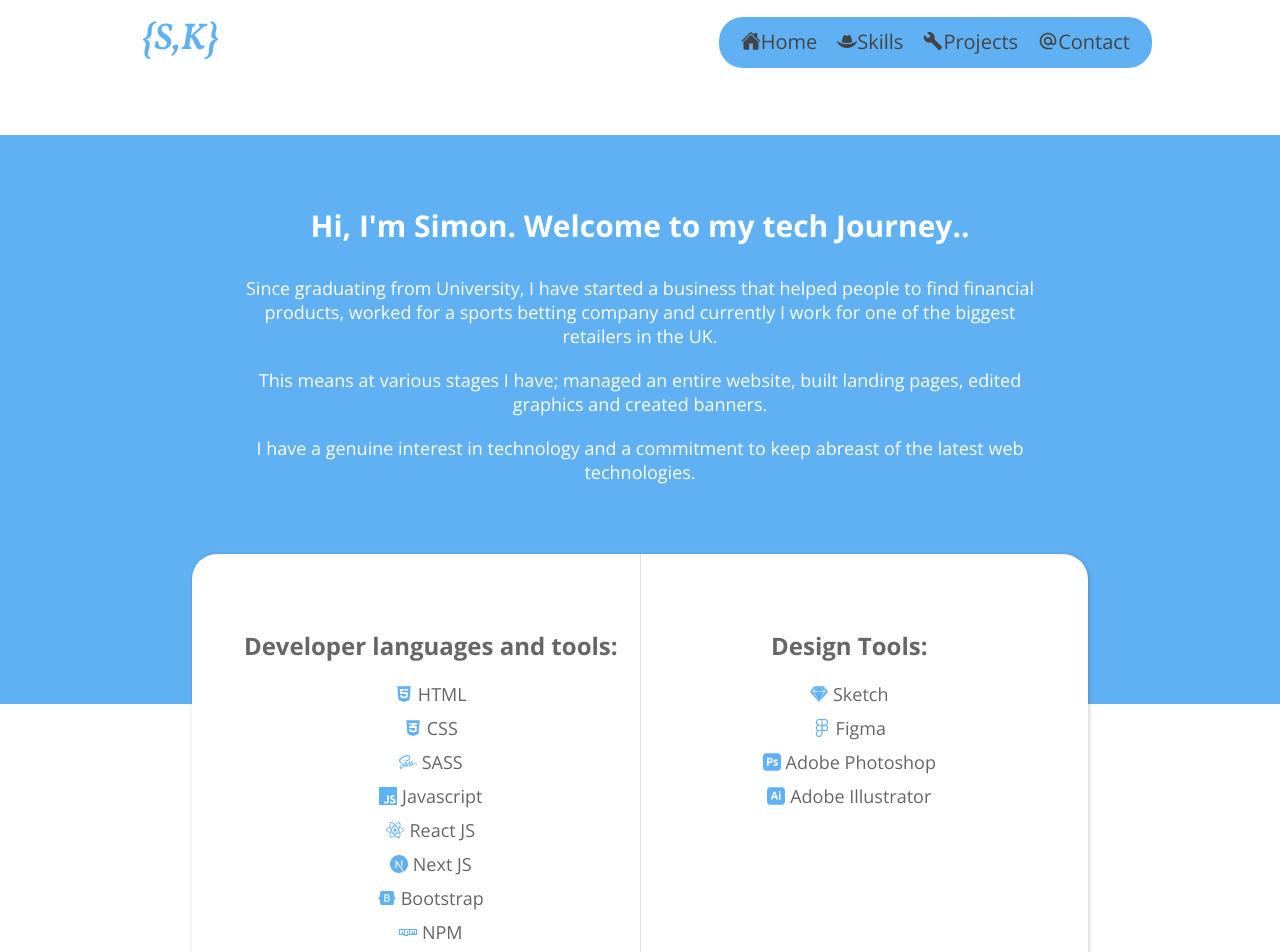
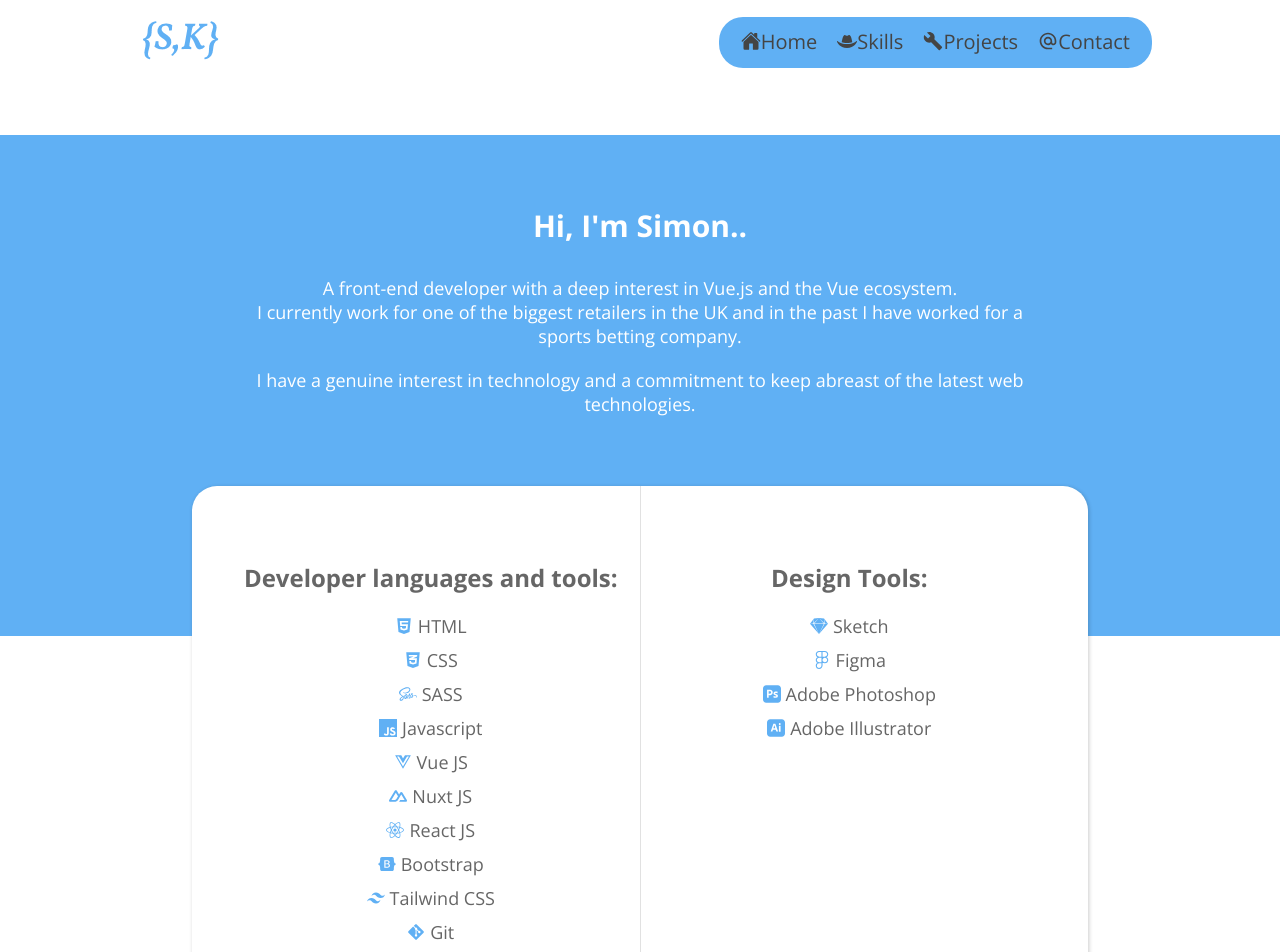
Before and after one commit to simonxlk/portfolio, a React (Create React App) app: page /skills in a window 1280 px wide. Shown: the top 952 px of the page. Built offline with nearby package versions, Linux system fonts and the light colour scheme.

Commit message:
skills page updated, more projects added

```diff
--- a/src/components/Skills.jsx
+++ b/src/components/Skills.jsx
@@ -1,25 +1,20 @@
 import React from 'react'
 import "./Skills.css";
-import { FaHtml5, FaCss3Alt, FaSass, FaReact, FaBootstrap, FaNpm, FaGitAlt } from 'react-icons/fa';
-import { SiJavascript, SiNextdotjs, SiSketch, SiFigma, SiAdobephotoshop, SiAdobeillustrator, SiGithub } from 'react-icons/si'
+import { FaHtml5, FaCss3Alt, FaSass, FaReact, FaBootstrap, FaGitAlt, FaVuejs } from 'react-icons/fa';
+import { SiJavascript, SiSketch, SiFigma, SiAdobephotoshop, SiAdobeillustrator, SiGithub, SiNuxtdotjs, SiTailwindcss } from 'react-icons/si'
 
 function Skills() {
   return (
     <div id='skills_section'>
       <div className="intro-wrapper">
           <div className="intro-text">
-            <h2>Hi, I'm Simon. Welcome to my tech Journey..</h2>
-            <p>Since graduating from University, I have started a business
-              that helped people to find financial products, worked for
-              a sports betting company and currently I work for one of
-              the biggest retailers in the UK.</p>
-              <p>
-              This means at various stages I have; managed an entire
-              website, built landing pages, edited graphics and
-              created banners.
-              </p>
-              <p>I have a genuine interest in technology and a
-                commitment to keep abreast of the latest web technologies.</p>
+            <h2>Hi, I'm Simon..</h2>
+            <p>A front-end developer with a deep interest in Vue.js and the Vue ecosystem.
+              <br />
+              I currently work for one of the biggest retailers in the UK and in the past I have worked for a sports betting company.
+            </p>
+            <p>I have a genuine interest in technology and a
+              commitment to keep abreast of the latest web technologies.</p>
           </div>
       </div>
       <div className="skills-wrapper">
@@ -30,10 +25,11 @@
             <p><FaCss3Alt className='skill-icon'/>CSS </p>
             <p><FaSass className='skill-icon'/>SASS </p>
             <p><SiJavascript className='skill-icon'/> Javascript </p>
+            <p><FaVuejs className='skill-icon'/>Vue JS </p>
+            <p><SiNuxtdotjs className='skill-icon'/>Nuxt JS </p>
             <p><FaReact className='skill-icon'/>React JS </p>
-            <p><SiNextdotjs className='skill-icon'/>Next JS </p>
             <p><FaBootstrap className='skill-icon'/>Bootstrap </p>
-            <p><FaNpm className='skill-icon'/>NPM</p>
+            <p><SiTailwindcss className='skill-icon'/>Tailwind CSS</p>
             <p><FaGitAlt className='skill-icon'/>Git</p>
             <p><SiGithub className='skill-icon'/>GitHub</p>
 
--- a/src/components/data.js
+++ b/src/components/data.js
@@ -1,6 +1,14 @@
 export const Projects = [
     {
         id: 1,
+        img: "https://portfolio-3e62a.web.app/images/preview/cryptobag.jpg",
+        link: "https://mycryptobag.netlify.app/",
+        pname: "CryptoBag Web App (Nuxt.js)",
+        desc: "A crypto tracking Web App that allows you to keep track of all your coins and gauge whether you’re up or down against the market. This app is built in Nuxt.js the SSR version of Vue.js and uses APIs from coingecko and Google Firebase for authentication and database functions.",
+        lgimg: "https://portfolio-3e62a.web.app/images/preview-lg/cryptobag-lg.jpg"
+    },
+    {
+        id: 2,
         img: "https://portfolio-3e62a.web.app/images/preview/beko.jpg",
         link: "https://www.currys.co.uk/brands/beko/beko-appliances.html",
         pname: "Beko brand shop on Currys",
@@ -8,7 +16,7 @@
         lgimg: "https://portfolio-3e62a.web.app/images/preview-lg/beko-homepage.jpg"
     },
     {
-        id: 2,
+        id: 3,
         img: "https://portfolio-3e62a.web.app/images/preview/bosch.jpg",
         link: "https://www.currys.co.uk/brands/bosch.html",
         pname: "Bosch brand shop on Currys",
@@ -16,7 +24,7 @@
         lgimg: "https://portfolio-3e62a.web.app/images/preview-lg/bosch-cooking.jpg"
     },
     {
-        id: 3,
+        id: 4,
         img: "https://portfolio-3e62a.web.app/images/preview/intel.jpg",
         link: "https://www.currys.co.uk/brands/intel/intel-everyday.html",
         pname: "Intel brand shop on Currys",
@@ -24,7 +32,7 @@
         lgimg: "https://portfolio-3e62a.web.app/images/preview-lg/intel.jpg"
     },
     {
-        id: 4,
+        id: 5,
         img: "https://portfolio-3e62a.web.app/images/preview/google.jpg",
         link: "https://www.currys.co.uk/brands/google.html",
         pname: "Google brand shop on Currys",
@@ -32,7 +40,7 @@
         lgimg: "https://portfolio-3e62a.web.app/images/preview-lg/google.jpg"
     },
     {
-        id: 5,
+        id: 6,
         img: "https://portfolio-3e62a.web.app/images/preview/sony.jpg",
         link: "https://www.currys.co.uk/brands/sony/sony-alpha-cameras.html",
         pname: "Sony brand shop on Currys",
@@ -40,7 +48,7 @@
         lgimg: "https://portfolio-3e62a.web.app/images/preview-lg/sony-zoom-cameras.jpg"
     },
     {
-        id: 6,
+        id: 7,
         img: "https://portfolio-3e62a.web.app/images/preview/ring.jpg",
         link: "https://www.currys.co.uk/brands/ring/ring-security-cameras.html",
         pname: "Ring brand shop on Currys",
@@ -48,13 +56,11 @@
         lgimg: "https://portfolio-3e62a.web.app/images/preview-lg/ring.jpg"
     },
     {
-        id: 7,
+        id: 8,
         img: "https://portfolio-3e62a.web.app/images/preview/portfolio-thumb.jpg",
         link: "https://www.simonlk.com",
-        pname: "Portfolio website",
+        pname: "Portfolio website (React.js)",
         desc: "My personal portfolio website. I built it from the ground up in React.JS, it makes use of modern React features such as Routers, Hooks and Props. It is deployed through a Github repository and is hosted by Netlify. Images are hosted by Firebase.",
         lgimg: "https://portfolio-3e62a.web.app/images/preview-lg/portfolio.jpg"
     }
-
-
 ];
```
